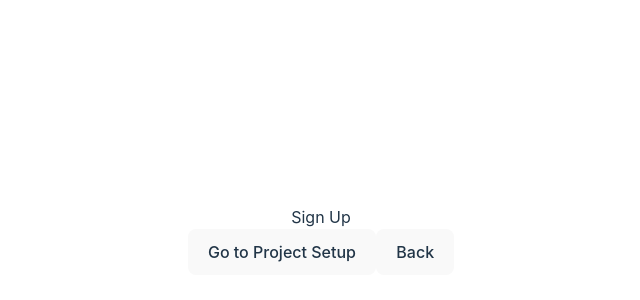
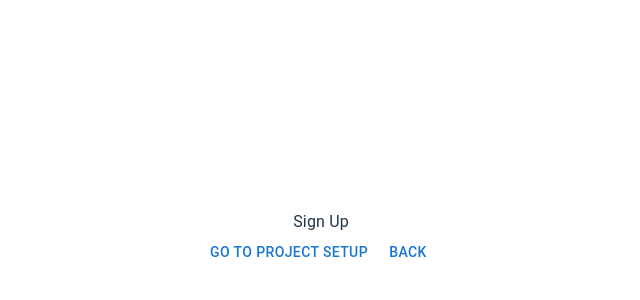
Before and after one commit to Ratchet7x5/quirky-mentors, a React (Vite) app in the folder quirky-mentors/: page /signup in a window 1280 px wide. Shown: the part 160-460 px from the top of the page, without its empty margins (319-959 px from the left). Built offline with nearby package versions, Linux system fonts and the light colour scheme.

Commit message:
Add MUI styl

```diff
--- a/quirky-mentors/src/About.jsx
+++ b/quirky-mentors/src/About.jsx
@@ -1,14 +1,18 @@
-import {useNavigate} from "react-router-dom"
+import { useNavigate } from "react-router-dom";
+import styled from "@emotion/styled";
+import { Box, Typography, Button } from "@mui/material";
 
-function About(){
-    const nav = useNavigate()
+function About() {
+  const nav = useNavigate();
 
-    return(
-        <>
-        <p>About</p>
-        <button onClick={() => nav("/signup")}>Go to Sign Up</button>
-        </>
-    )
+  return (
+    <>
+      <Box>
+        <Typography>About</Typography>
+        <Button onClick={() => nav("/signup")}>Go to Sign Up</Button>
+      </Box>
+    </>
+  );
 }
 
-export default About
+export default About;
--- a/quirky-mentors/src/ProfileSetup.jsx
+++ b/quirky-mentors/src/ProfileSetup.jsx
@@ -1,14 +1,18 @@
-import { useNavigate } from "react-router-dom"
+import { useNavigate } from "react-router-dom";
+import styled from "@emotion/styled";
+import { Box, Typography, Button } from "@mui/material";
 
-function ProfileSetup(){
-    const nav = useNavigate()
-    return(
-        <>
-        <p>Profile Form</p>
-        <button onClick={() => nav("/search")}>Go to Search</button>
-        <button onClick={() => nav("/signup")}>Back</button>
-        </>
-    )
+function ProfileSetup() {
+  const nav = useNavigate();
+  return (
+    <>
+      <Box>
+        <Typography>Profile Form</Typography>
+        <Button onClick={() => nav("/search")}>Go to Search</Button>
+        <Button onClick={() => nav("/signup")}>Back</Button>
+      </Box>
+    </>
+  );
 }
 
-export default ProfileSetup
+export default ProfileSetup;
--- a/quirky-mentors/src/Search.jsx
+++ b/quirky-mentors/src/Search.jsx
@@ -1,13 +1,17 @@
-import { useNavigate } from "react-router-dom"
+import { useNavigate } from "react-router-dom";
+import styled from "@emotion/styled";
+import { Box, Typography, Button } from "@mui/material";
 
-function Search(){
-    const nav = useNavigate()
-    return(
-        <>
-        <p>Search</p>
-        <button onClick={() => nav("/profile-form")}>Back</button>
-        </>
-    )
+function Search() {
+  const nav = useNavigate();
+  return (
+    <>
+      <Box>
+        <Typography>Search</Typography>
+        <Button onClick={() => nav("/profile-form")}>Back</Button>
+      </Box>
+    </>
+  );
 }
 
-export default Search
+export default Search;
--- a/quirky-mentors/src/SignUp.jsx
+++ b/quirky-mentors/src/SignUp.jsx
@@ -1,14 +1,20 @@
-import {useNavigate} from "react-router-dom"
+import { useNavigate } from "react-router-dom";
+import styled from "@emotion/styled";
+import { Box, Typography, Button } from "@mui/material";
 
-function SignUp(){
-    const nav = useNavigate()
-    return(
-        <>
-        <p>Sign Up</p>
-        <button onClick={()=>nav("/profile-form")}>Go to Project Setup</button>
-        <button onClick={() => nav("/")}>Back</button>
-        </>
-    )
+function SignUp() {
+  const nav = useNavigate();
+  return (
+    <>
+      <Box>
+        <Typography>Sign Up</Typography>
+        <Button onClick={() => nav("/profile-form")}>
+          Go to Project Setup
+        </Button>
+        <Button onClick={() => nav("/")}>Back</Button>
+      </Box>
+    </>
+  );
 }
 
-export default SignUp
+export default SignUp;
```
Also changed, not shown: quirky-mentors/package.json (+6 -1 lines), 1 other file (tests, documents, lock files or other folders).
